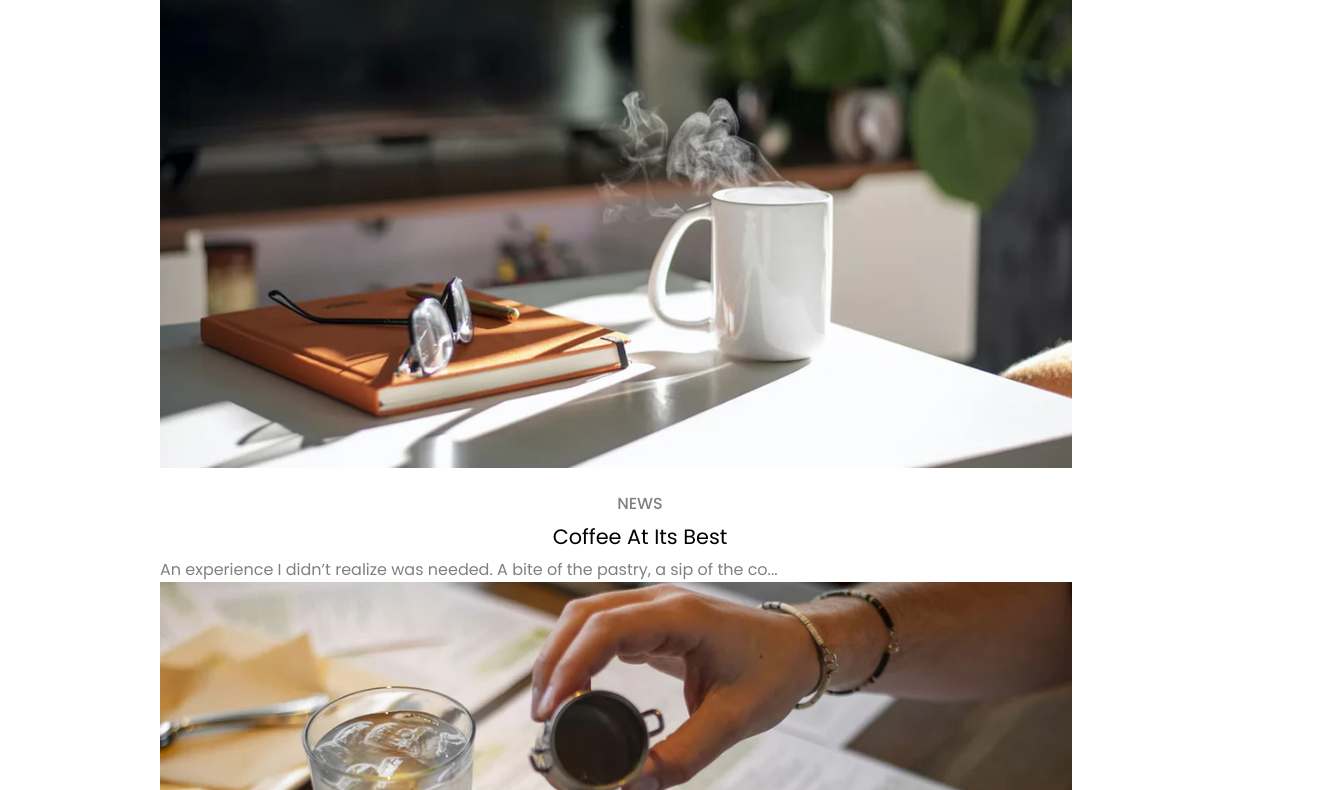
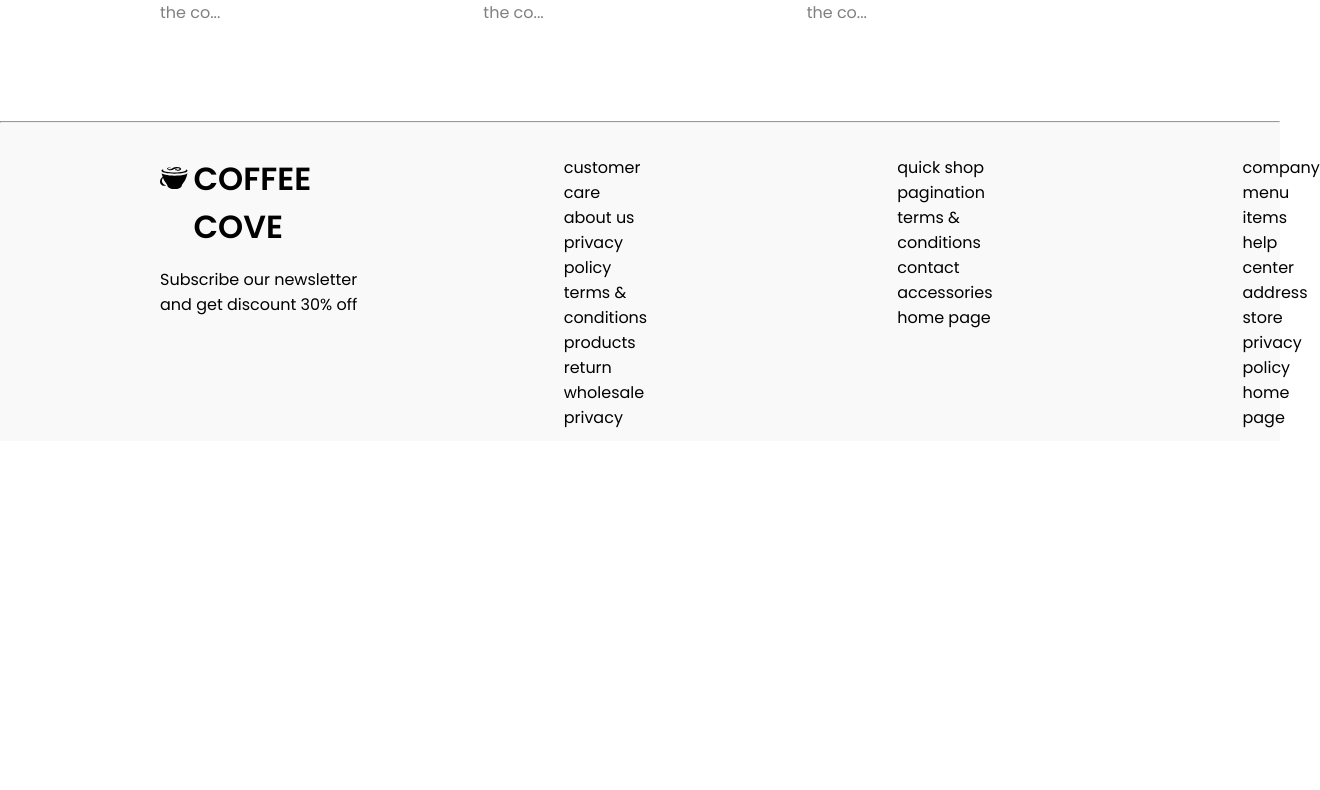
Before and after one commit to jenisha987/Coffee-Shop, a React (Vite) app in the folder coffee-shop/: page / in a window 1280 px wide. Shown: the part 4130-4920 px from the top of the page, 1320 px wide, since content can reach past the window. After the commit the page ends 4571 px from the top, so only its background shows below. Built offline with nearby package versions, Linux system fonts and the light colour scheme.

Commit message:
Footer section

```diff
--- a/coffee-shop/src/App.css
+++ b/coffee-shop/src/App.css
@@ -275,6 +275,9 @@ nav {
 .home-blog-list-resp {
     display: none;
 }
+.home-blog-list-mob {
+    display: none;
+}
 .home-blog-tag {
     margin-top: 1rem;
     text-align: center;
@@ -290,6 +293,35 @@ nav {
 }
 .home-blog-desc {
     color: gray;
+}
+footer {
+    margin-top: 12rem;
+    background: #F9F9F9;
+    height: 40vh;
+}
+.footer {
+    display: grid;
+    grid-template-columns: repeat(4, 1fr);
+    gap: 250px;
+    width: 75%;
+    margin: 0 auto;
+    margin-top: 2rem;
+}
+.footer-section1 {
+    width: 150%;
+}
+.footer-section1-logo {
+    display: flex;
+    gap: 6px;
+}
+.footer-logo {
+    margin-top: 0.5rem;
+}
+.footer-header {
+    font-size: 2rem;
+    font-weight: 600;
+    text-transform: uppercase;
+    margin-bottom: 1rem;
 }
 
 @media (max-width: 1024px) {
--- a/coffee-shop/src/App.jsx
+++ b/coffee-shop/src/App.jsx
@@ -14,7 +14,7 @@ const App = () => {
       <Route path='/' element={<Home />} />
       <Route path='*' element={<Error />} />
     </Routes>
-    {/* <Footer /> */}
+    <Footer />
     </BrowserRouter>
   )
 }
--- a/coffee-shop/src/pages/Footer.jsx
+++ b/coffee-shop/src/pages/Footer.jsx
@@ -1,8 +1,50 @@
-import React from 'react'
+import React from 'react';
+import { SiCoffeescript } from "react-icons/si";
 
 const Footer = () => {
   return (
-    <div>Footer</div>
+    <footer>
+      <hr className='footer-hr' />
+      <div className='footer'>
+        <div className='footer-section1'>
+          <div className='footer-section1-logo'>
+            <SiCoffeescript size={30} className='footer-logo' />
+            <p className='footer-header'>coffee cove</p>
+          </div>
+          <p>Subscribe our newsletter and get discount 30% off</p>
+        </div>
+        <div>
+          <p>customer care</p>
+          <ul>
+            <li>about us</li>
+            <li>privacy policy</li>
+            <li>terms & conditions</li>
+            <li>products return</li>
+            <li>wholesale privacy</li>
+          </ul>
+        </div>
+        <div>
+          <p>quick shop</p>
+          <ul>
+            <li>pagination</li>
+            <li>terms & conditions</li>
+            <li>contact</li>
+            <li>accessories</li>
+            <li>home page</li>
+          </ul>
+        </div>
+        <div>
+          <p>company</p>
+          <ul>
+            <li>menu items</li>
+            <li>help center</li>
+            <li>address store</li>
+            <li>privacy policy</li>
+            <li>home page</li>
+          </ul>
+        </div>
+      </div>
+    </footer>
   )
 }
 
```
